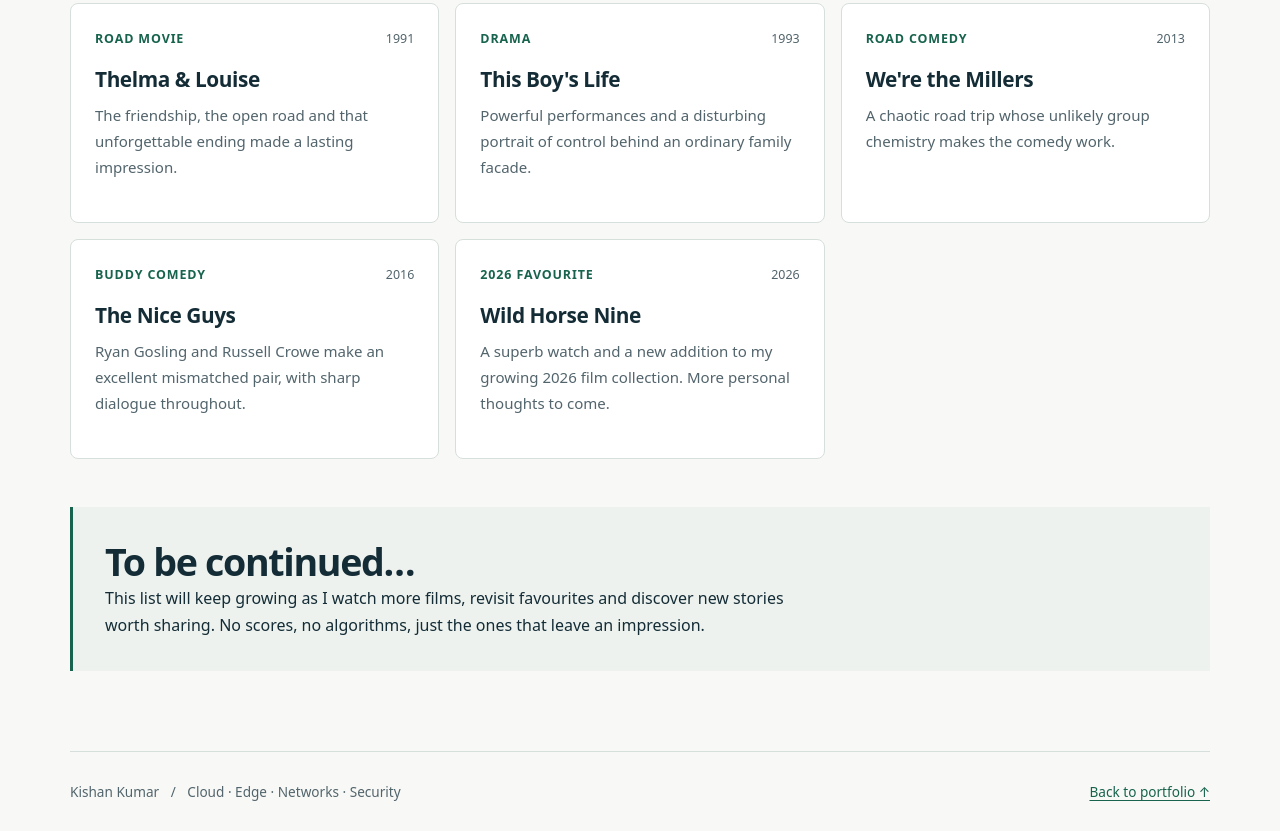
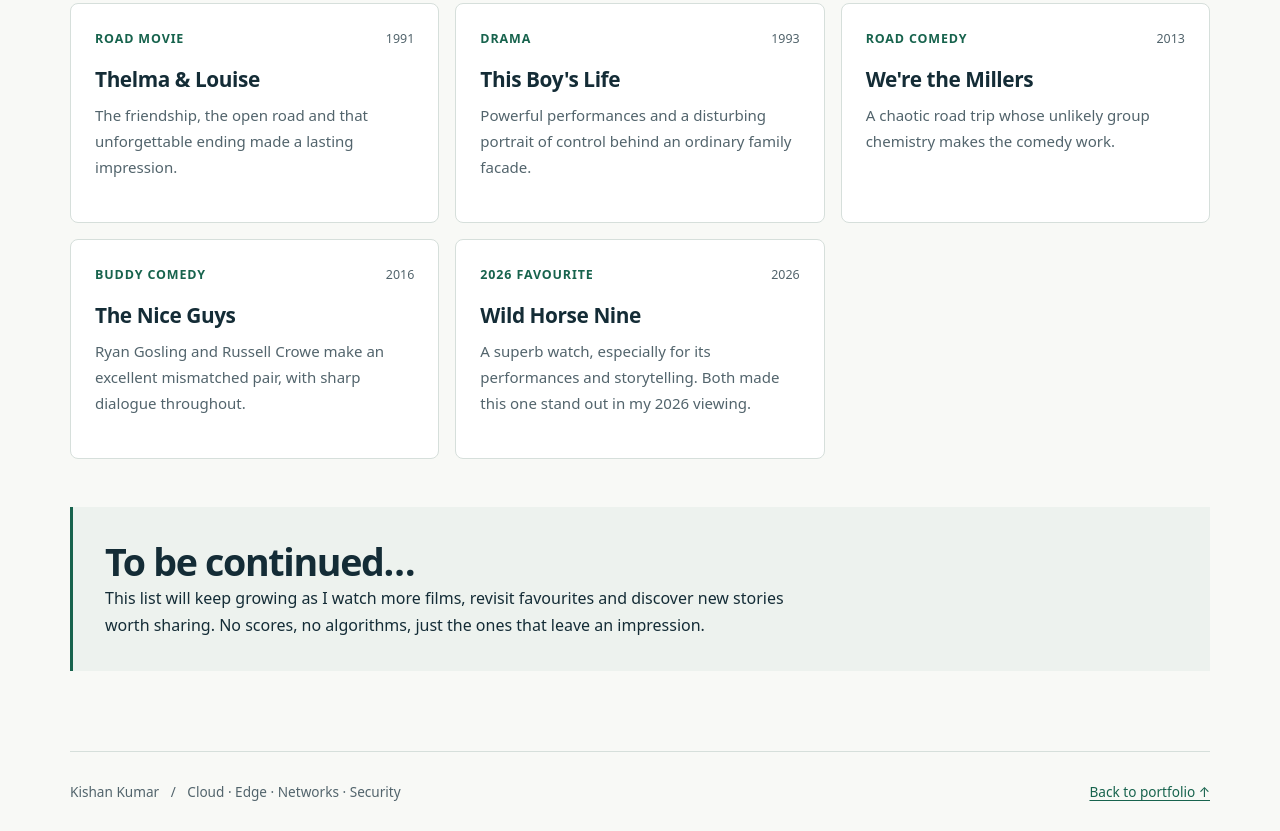
Before and after one commit to kishanpcr/devops-portfolio, a plain HTML site: page src/films.html in a window 1280 px wide. Shown: the part 1387-2218 px from the top of the page. Drawn offline with Linux system fonts and the light colour scheme.

Commit message:
Capture personal impression of Wild Horse Nine

```diff
--- a/src/films.html
+++ b/src/films.html
@@ -12,6 +12,6 @@
 <article class="film-card"><div class="film-card-top"><span class="film-genre">Road movie</span><span class="film-year">1991</span></div><h3>Thelma &amp; Louise</h3><p>The friendship, the open road and that unforgettable ending made a lasting impression.</p></article>
 <article class="film-card"><div class="film-card-top"><span class="film-genre">Drama</span><span class="film-year">1993</span></div><h3>This Boy's Life</h3><p>Powerful performances and a disturbing portrait of control behind an ordinary family facade.</p></article>
 <article class="film-card"><div class="film-card-top"><span class="film-genre">Road comedy</span><span class="film-year">2013</span></div><h3>We're the Millers</h3><p>A chaotic road trip whose unlikely group chemistry makes the comedy work.</p></article>
-<article class="film-card"><div class="film-card-top"><span class="film-genre">Buddy comedy</span><span class="film-year">2016</span></div><h3>The Nice Guys</h3><p>Ryan Gosling and Russell Crowe make an excellent mismatched pair, with sharp dialogue throughout.</p></article><article class="film-card"><div class="film-card-top"><span class="film-genre">2026 favourite</span><span class="film-year">2026</span></div><h3>Wild Horse Nine</h3><p>A superb watch and a new addition to my growing 2026 film collection. More personal thoughts to come.</p></article></div></section>
+<article class="film-card"><div class="film-card-top"><span class="film-genre">Buddy comedy</span><span class="film-year">2016</span></div><h3>The Nice Guys</h3><p>Ryan Gosling and Russell Crowe make an excellent mismatched pair, with sharp dialogue throughout.</p></article><article class="film-card"><div class="film-card-top"><span class="film-genre">2026 favourite</span><span class="film-year">2026</span></div><h3>Wild Horse Nine</h3><p>A superb watch, especially for its performances and storytelling. Both made this one stand out in my 2026 viewing.</p></article></div></section>
 <aside class="film-outro"><h2>To be continued…</h2><p>This list will keep growing as I watch more films, revisit favourites and discover new stories worth sharing. No scores, no algorithms, just the ones that leave an impression.</p></aside></main>
 <footer class="container site-footer"><p>Kishan Kumar <span aria-hidden="true">/</span> Cloud · Edge · Networks · Security</p><a href="index.html">Back to portfolio ↑</a></footer></body></html>
```
